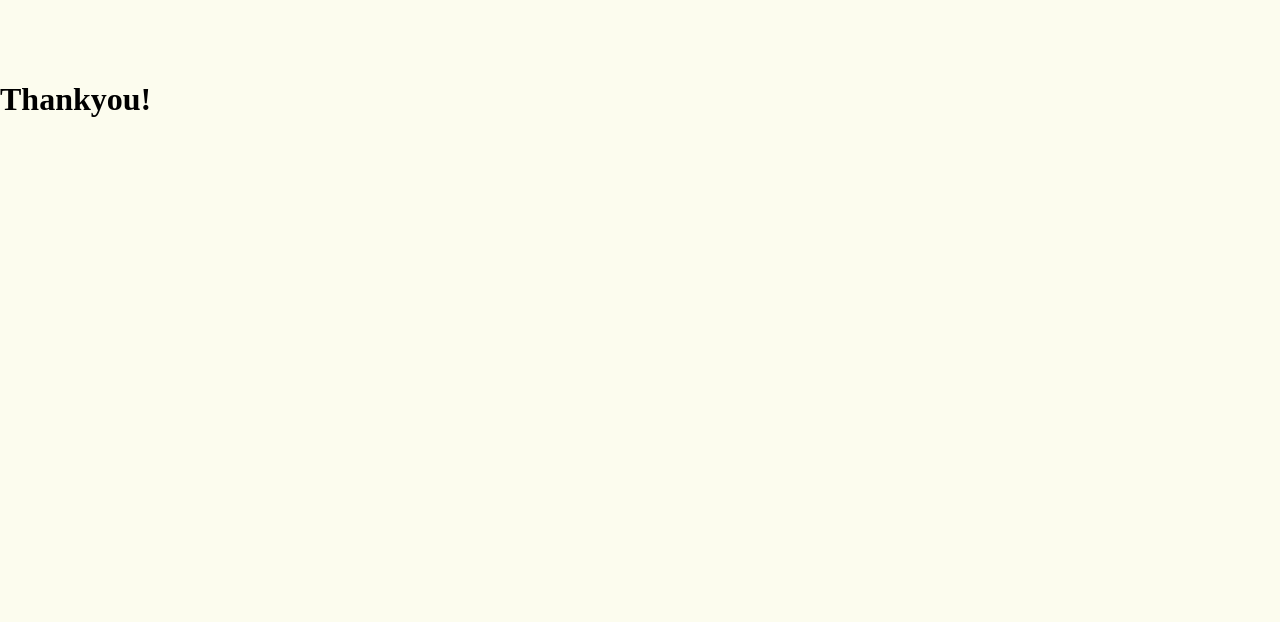
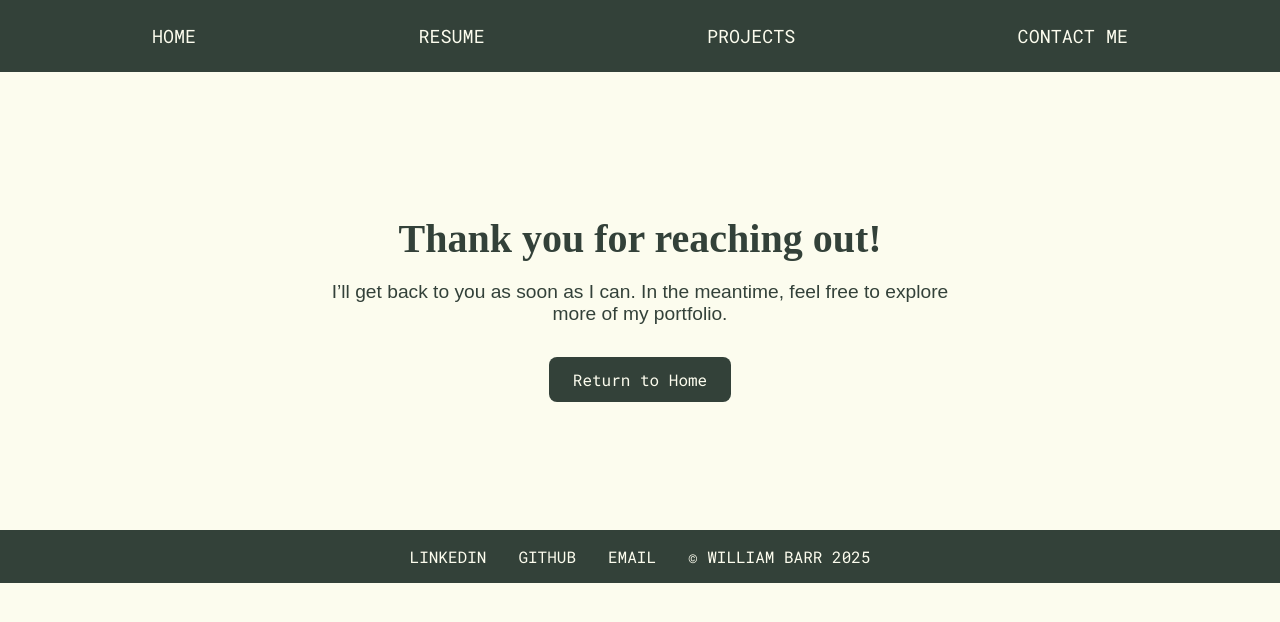
Before and after one commit to Willpatbarr/Portfolio, a plain HTML site: page thanks.html in a window 1280 px wide. Drawn offline with Linux system fonts and the light colour scheme; a web font is replaced by a local one.

Commit message:
finishjed styling on thanks page

```diff
--- /dev/null
+++ b/styles/thanks-styles.css
@@ -0,0 +1,38 @@
+@import "general-styles.css";
+
+.thankyou-container {
+    max-width: 700px;
+    margin: 6rem auto;
+    padding: 2rem;
+    text-align: center;
+    font-family: var(--paragraph-font);
+    color: var(--primary-color);
+}
+
+.thankyou-container h1 {
+    font-family: var(--header-font);
+    font-size: 2.5rem;
+    color: var(--header-on-light);
+    margin-bottom: 1rem;
+}
+
+.thankyou-container p {
+    font-size: 1.2rem;
+    margin-bottom: 2rem;
+}
+
+.thankyou-button {
+    display: inline-block;
+    padding: 0.75rem 1.5rem;
+    font-size: 1rem;
+    text-decoration: none;
+    color: var(--nav-on-dark);
+    background-color: var(--primary-color);
+    border-radius: 0.5rem;
+    font-family: var(--nav-font);
+    transition: background-color 0.2s ease;
+}
+
+.thankyou-button:hover {
+    opacity: 0.9;
+}
--- a/thanks.html
+++ b/thanks.html
@@ -1,15 +1,17 @@
 <!DOCTYPE html>
 <html lang="en">
 <head>
-    <meta charset="UTF-8">
-    <meta name="viewport" content="width=device-width, initial-scale=1.0">
-    <link rel="stylesheet" href="styles/index-styles.css">
-    <script type="module" src="./js/overlays.js"></script>
-    <title>William Barr - Portfolio - Thankyou!</title>
+    <meta charset="UTF-8" />
+    <meta name="viewport" content="width=device-width, initial-scale=1.0" />
+    <title>William Barr - Portfolio - Thank You!</title>
+    <link rel="stylesheet" href="styles/thanks-styles.css" />
+    <script type="module" src="js/resume.js"></script>
 </head>
 <body>
-    <h1>Thankyou!</h1>
-
+    <main class="thankyou-container">
+        <h1>Thank you for reaching out!</h1>
+        <p>I’ll get back to you as soon as I can. In the meantime, feel free to explore more of my portfolio.</p>
+        <a href="index.html" class="thankyou-button">Return to Home</a>
+    </main>
 </body>
-
 </html>
```
Also changed, not shown: 1 other file.
